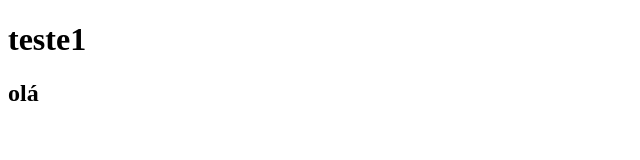
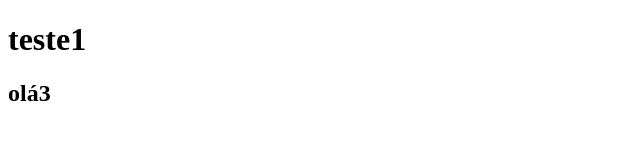
Before and after one commit to MichelAlcantara-bm/Javascript2025, a plain HTML site: page index.html in a window 1280 px wide. Shown: the full height of the page, 0-640 px from the left. Drawn offline with Linux system fonts and the light colour scheme.

Commit message:
textosindex
textosindex

```diff
--- a/assets/js/funcao.js
+++ b/assets/js/funcao.js
@@ -11,6 +11,7 @@ function soma(n1, n2){
 
 }
 //console.log(soma(5,10));
+
 
 
 
--- a/index.html
+++ b/index.html
@@ -8,7 +8,7 @@
 </head>
 <body>
     <h1>teste1</h1>
-    <h2>olá</h2>
+    <h2>olá3</h2>
 
 </body>
 </html>
```
